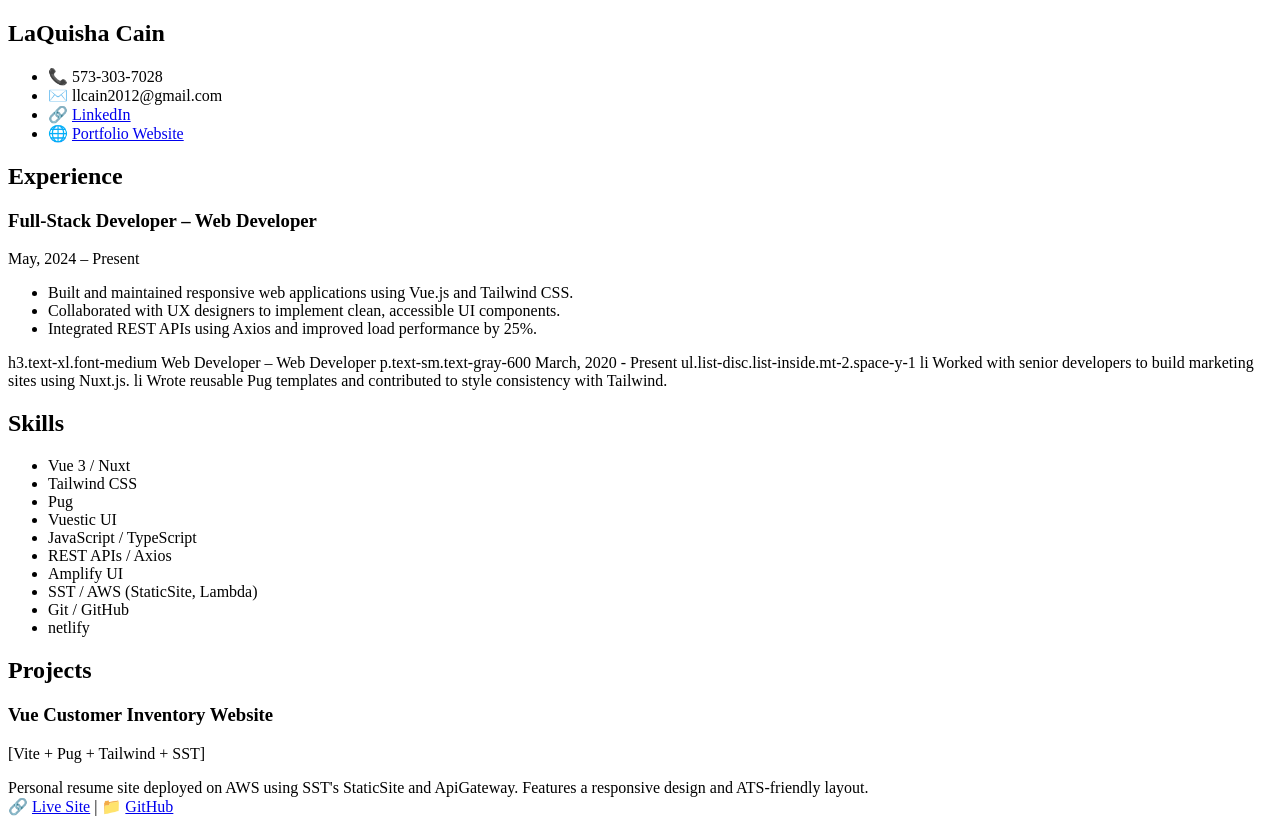
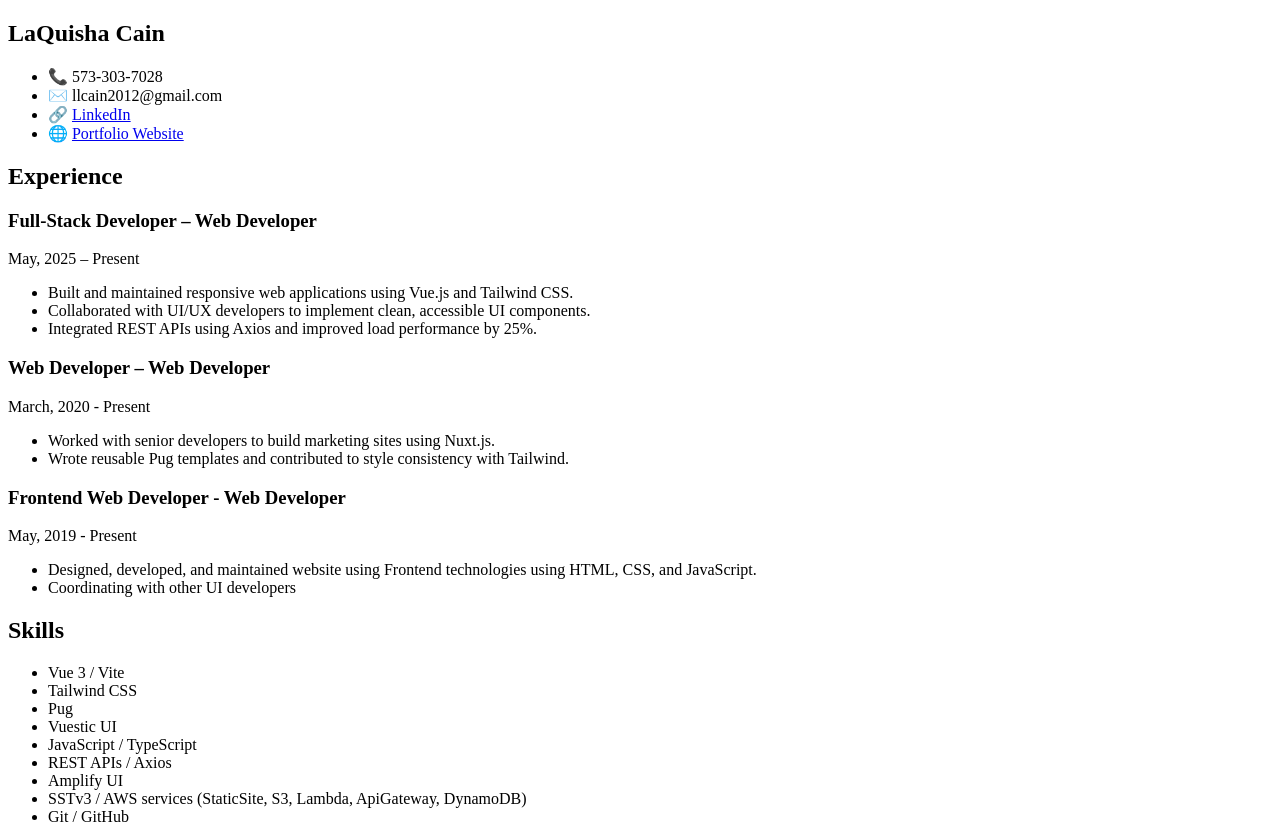
Before and after one commit to llcain/vue-resume, a Vue app: page / in a window 1280 px wide. Shown: the top 824 px of the page. Built offline with nearby package versions, Linux system fonts and the light colour scheme.

Commit message:
updated Tech skills

```diff
--- a/src/App.vue
+++ b/src/App.vue
@@ -16,32 +16,42 @@ main.max-w-3xl.mx-auto.p-6.font-sans.text-gray-800
     h2.text-2xl.font-semibold.mb-4.border-b.pb-1 Experience
     .mb-6
       h3.text-xl.font-medium Full-Stack Developer – Web Developer
-      p.text-sm.text-gray-600 May, 2024 – Present
+      p.text-sm.text-gray-600 May, 2025 – Present
       ul.list-disc.list-inside.mt-2.space-y-1
         li Built and maintained responsive web applications using Vue.js and Tailwind CSS.
-        li Collaborated with UX designers to implement clean, accessible UI components.
+        li Collaborated with UI/UX developers to implement clean, accessible UI components.
         li Integrated REST APIs using Axios and improved load performance by 25%.
-    .
       h3.text-xl.font-medium Web Developer – Web Developer
       p.text-sm.text-gray-600 March, 2020 - Present
       ul.list-disc.list-inside.mt-2.space-y-1
         li Worked with senior developers to build marketing sites using Nuxt.js.
         li Wrote reusable Pug templates and contributed to style consistency with Tailwind.
+    .mb-6
+      h3.text-xl.font-medium Frontend Web Developer - Web Developer
+      p.text-sm.text-gray-600 May, 2019 - Present
+      ul.list-disc.list-inside.mt-2.space-y-1
+        li Designed, developed, and maintained website using Frontend technologies using HTML, CSS, and JavaScript.
+        li Coordinating with other UI developers
 
   // Skills
   section.mb-10
     h2.text-2xl.font-semibold.mb-4.border-b.pb-1 Skills
     ul.grid.grid-cols-2.gap-y-1.list-disc.list-inside
-      li Vue 3 / Nuxt
+      li Vue 3 / Vite
       li Tailwind CSS
       li Pug
       li Vuestic UI
       li JavaScript / TypeScript
       li REST APIs / Axios
       li Amplify UI
-      li SST / AWS (StaticSite, Lambda)
+      li SSTv3 / AWS services (StaticSite, S3, Lambda, ApiGateway, DynamoDB)
       li Git / GitHub
-      li netlify
+      li Netlify
+      li Bootstrap
+      li Node.js
+      li Sass / SCSS
+      li HTML5 / CSS3 / JavaScript
+      li Nodeman
 
   // Projects
   section
```
